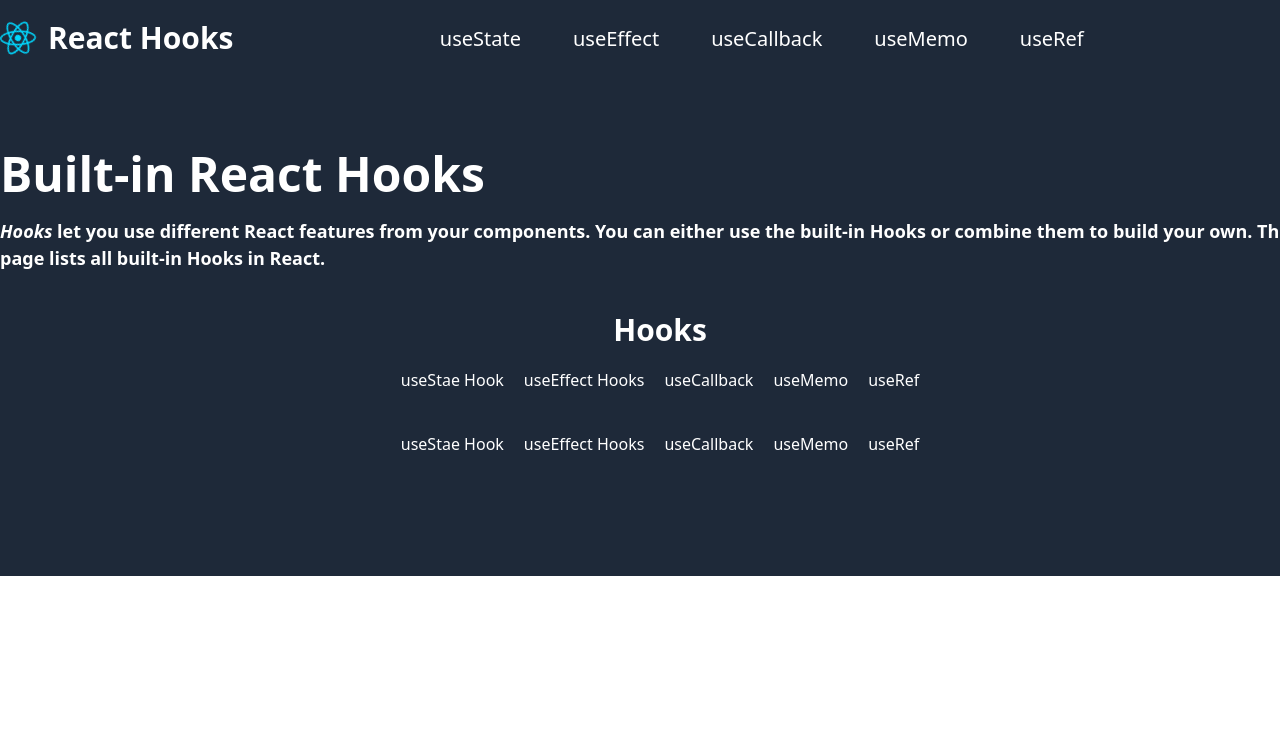
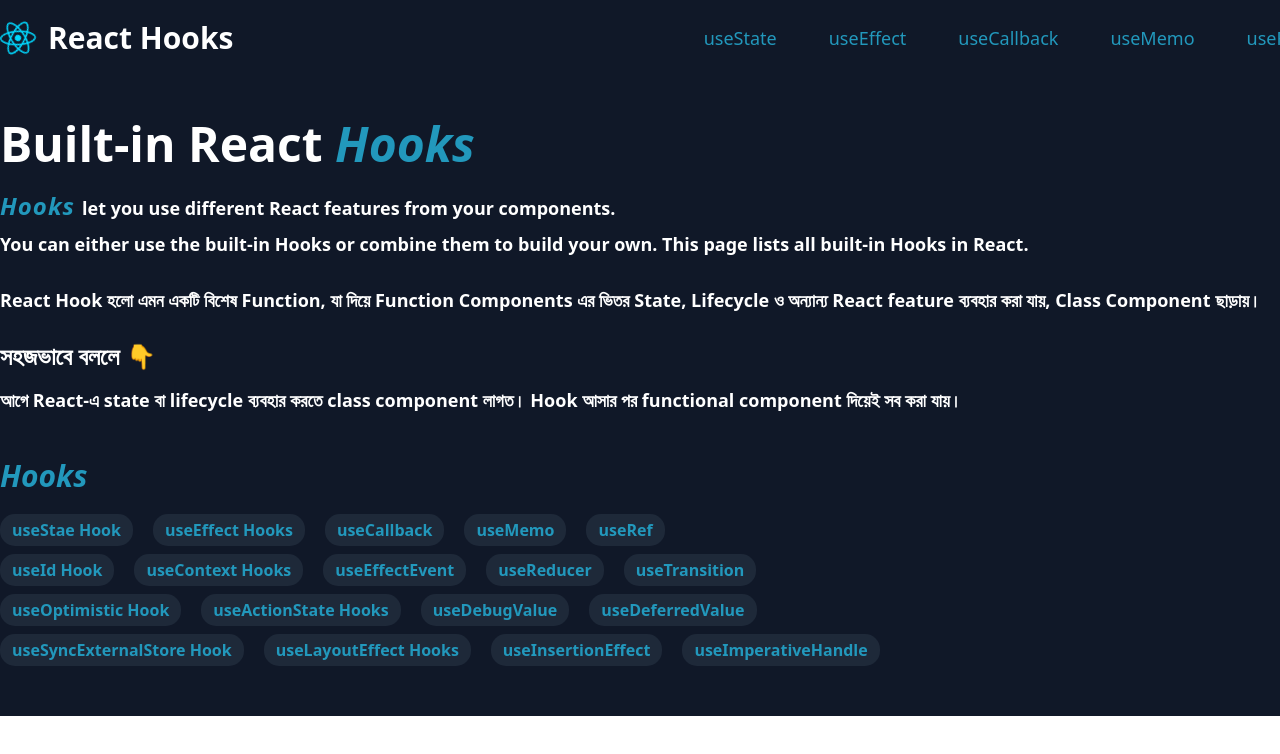
Before and after one commit to shahzahandev/count, a React (Vite) app: page / in a window 1280 px wide. Shown: the top 754 px of the page. Built offline with nearby package versions, Linux system fonts and the light colour scheme.

Commit message:
banner part done

```diff
--- a/src/components/Banner/Banner.jsx
+++ b/src/components/Banner/Banner.jsx
@@ -3,30 +3,55 @@
 
 const Banner = () => {
     return (
-        <div className='bg-gray-800 pt-[150px] pb-[120px]'>
+        <div className='bg-gray-900 md:pt-[120px] pt-[100px] md:pb-[50px] pb-[50px] px-3 md:px-0'>
             <Container>
                 <div>
-                    <h1 className='text-white font-bold text-5xl'>Built-in React Hooks</h1>
-                    <p className='text-white font-semibold text-[18px] mt-5'><i>Hooks</i> let you use different React features from your components. You can either use the built-in Hooks or combine them to build your own. This page lists all built-in Hooks in React.</p>
-                    <div className='flex justify-center items-center flex-col mt-10'>
-                        <h2  className='text-white font-bold text-3xl'>Hooks</h2>
-                        <div className='flex flex-col gap-y-10 gap-x-15 mt-5'>
+                    <h1 className='text-white font-bold md:text-5xl text-3xl'>Built-in React <i className='text-secondary'>Hooks</i></h1>
+                    <p className='text-white font-semibold md:text-[18px] mt-5 md:leading-9 leading-7'><i className='text-secondary font-bold tracking-[1px] md:text-[24px] text-[20px]'>Hooks </i> let you use different React features from your components.</p>
+                    <p className='text-white font-semibold md:text-[18px] md:leading-9 leading-7'>You can either use the built-in Hooks or combine them to build your own. This page lists all built-in Hooks in React.</p>
+                    <p className='text-white font-semibold md:text-[18px] mt-5 md:leading-9 leading-7'>React Hook হলো এমন একটি বিশেষ Function,  যা দিয়ে Function Components এর ভিতর State,  Lifecycle ও অন্যান্য React feature ব্যবহার করা যায়, Class Component ছাড়ায়।</p>
+                    <h3 className='text-white font-semibold md:text-[24px] text-[18px] mt-5 leading-9'>সহজভাবে বললে 👇</h3>
+                    <p className='text-white font-semibold md:text-[18px] md:mt-2 md:leading-9 leading-7'>
+                        আগে React-এ state বা lifecycle ব্যবহার করতে class component লাগত।
+                        Hook আসার পর functional component দিয়েই সব করা যায়।</p>
+                    <div className='flex justify-center flex-col mt-10'>
+                        <h2 className='text-secondary font-bold md:text-3xl text-2xl'> <i>Hooks</i></h2>
+                        <div className='flex flex-col md:gap-y-2 gap-y-2 gap-x-15 md:mt-5 mt-2'>
                             <div>
-                                <ul className='flex text-white font-medium gap-5'>
-                                    <li>useStae Hook</li>
-                                    <li>useEffect Hooks</li>
-                                    <li>useCallback</li>
-                                    <li>useMemo</li>
-                                    <li>useRef</li>
+                                <ul className='flex md:flex-row flex-col font-medium md:gap-5 gap-2'>
+                                    <li className="px-3 py-1 bg-gray-800 cursor-pointer rounded-[15px] text-secondary font-semibold">useStae Hook</li>
+                                    <li className="px-3 py-1 bg-gray-800 cursor-pointer rounded-[15px] text-secondary font-semibold">useEffect Hooks</li>
+                                    <li className="px-3 py-1 bg-gray-800 cursor-pointer rounded-[15px] text-secondary font-semibold">useCallback</li>
+                                    <li className="px-3 py-1 bg-gray-800 cursor-pointer rounded-[15px] text-secondary font-semibold">useMemo</li>
+                                    <li className="px-3 py-1 bg-gray-800 cursor-pointer rounded-[15px] text-secondary font-semibold">useRef</li>
                                 </ul>
                             </div>
+
                             <div>
-                                <ul className='flex text-white font-medium gap-5'>
-                                    <li>useStae Hook</li>
-                                    <li>useEffect Hooks</li>
-                                    <li>useCallback</li>
-                                    <li>useMemo</li>
-                                    <li>useRef</li>
+                                <ul className='flex md:flex-row flex-col font-medium md:gap-5 gap-2'>
+                                    <li className="px-3 py-1 bg-gray-800 cursor-pointer rounded-[15px] text-secondary font-semibold">useId Hook</li>
+                                    <li className="px-3 py-1 bg-gray-800 cursor-pointer rounded-[15px] text-secondary font-semibold">useContext Hooks</li>
+                                    <li className="px-3 py-1 bg-gray-800 cursor-pointer rounded-[15px] text-secondary font-semibold">useEffectEvent</li>
+                                    <li className="px-3 py-1 bg-gray-800 cursor-pointer rounded-[15px] text-secondary font-semibold">useReducer</li>
+                                    <li className="px-3 py-1 bg-gray-800 cursor-pointer rounded-[15px] text-secondary font-semibold">useTransition</li>
+                                </ul>
+                            </div>
+
+                              <div>
+                                <ul className='flex md:flex-row flex-col font-medium md:gap-5 gap-2'>
+                                    <li className="px-3 py-1 bg-gray-800 cursor-pointer rounded-[15px] text-secondary font-semibold">useOptimistic Hook</li>
+                                    <li className="px-3 py-1 bg-gray-800 cursor-pointer rounded-[15px] text-secondary font-semibold">useActionState Hooks</li>
+                                    <li className="px-3 py-1 bg-gray-800 cursor-pointer rounded-[15px] text-secondary font-semibold">useDebugValue</li>
+                                    <li className="px-3 py-1 bg-gray-800 cursor-pointer rounded-[15px] text-secondary font-semibold">useDeferredValue</li>
+                                </ul>
+                            </div>
+
+                               <div>
+                                <ul className='flex md:flex-row flex-col font-medium md:gap-5 gap-2'>
+                                    <li className="px-3 py-1 bg-gray-800 cursor-pointer rounded-[15px] text-secondary font-semibold">useSyncExternalStore Hook</li>
+                                    <li className="px-3 py-1 bg-gray-800 cursor-pointer rounded-[15px] text-secondary font-semibold">useLayoutEffect Hooks</li>
+                                    <li className="px-3 py-1 bg-gray-800 cursor-pointer rounded-[15px] text-secondary font-semibold">useInsertionEffect</li>
+                                         <li className="px-3 py-1 bg-gray-800 cursor-pointer rounded-[15px] text-secondary font-semibold">useImperativeHandle</li>
                                 </ul>
                             </div>
                         </div>
--- a/src/components/Navbar/Navbar.jsx
+++ b/src/components/Navbar/Navbar.jsx
@@ -10,7 +10,7 @@
   const [show, setShow] = useState(false)
 
     return (
-        <div className='bg-gray-800 fixed w-full'>
+        <div className='bg-gray-900 fixed w-full px-3 md:px-0'>
             <Container>
                 <div className='flex justify-between py-5'>
                     <NavLink to="">
@@ -19,19 +19,20 @@
                             <h2 className='font-extrabold text-3xl text-white'>React Hooks</h2>
                         </div>
                     </NavLink>
-                    <ul className='md:flex hidden items-center gap-5 text-[20px] font-medium text-white cursor-pointer'>
+                    <ul className='md:flex hidden items-center gap-5 text-[18px] font-medium text-secondary cursor-pointer'>
                         <NavLink to="count">
-                            <li className="bg-transparent py-1 px-4 rounded-[25px] hover:bg-gray-700">useState</li>
+                            <li className="bg-transparent py-1 px-4 rounded-[25px] hover:bg-gray-800">useState</li>
                         </NavLink>
                         <NavLink to="useEffect">
-                            <li className="bg-transparent py-1 px-4 rounded-[25px] hover:bg-gray-700">useEffect</li>
+                            <li className="bg-transparent py-1 px-4 rounded-[25px] hover:bg-gray-800">useEffect</li>
                         </NavLink>
 
-                        <li className="bg-transparent py-1 px-4 rounded-[25px] hover:bg-gray-700">useCallback</li>
-                        <li className="bg-transparent py-1 px-4 rounded-[25px] hover:bg-gray-700">useMemo</li>
-                        <li className="bg-transparent py-1 px-4 rounded-[25px] hover:bg-gray-700">useRef</li>
+                        <li className="bg-transparent py-1 px-4 rounded-[25px] hover:bg-gray-800">useCallback</li>
+                        <li className="bg-transparent py-1 px-4 rounded-[25px] hover:bg-gray-800">useMemo</li>
+                        <li className="bg-transparent py-1 px-4 rounded-[25px] hover:bg-gray-800">useRef</li>
                     </ul>
-                    {
+                    <div className="block md:hidden">
+                               {
                         show ?
                           <ul className='absolute w-full bg-gray-800 top-[75px] transition-all duration-200 ease-in py-8 left-0 flex flex-col items-center gap-5 text-[20px] font-medium text-white cursor-pointer\'>
                         <NavLink to="count">
@@ -50,6 +51,7 @@
                         show? <TbArrowsCross  onClick={() => setShow(!show)} className="text-3xl text-white"/> :<FaBarsStaggered onClick={() => setShow(!show)} className="text-3xl text-white"/>
 
                     }
+                    </div>
                 </div>
             </Container>
         </div>
--- a/src/index.css
+++ b/src/index.css
@@ -1,7 +1,11 @@
 /* @import "tailwindcss"; */
 @import "tailwindcss";
 
-
+@theme {
+  --color-secondary: #2298bc;
+  /* --color-tahiti: #3ab7bf;
+  --color-bermuda: #78dcca; */
+}
 
 
 
```
